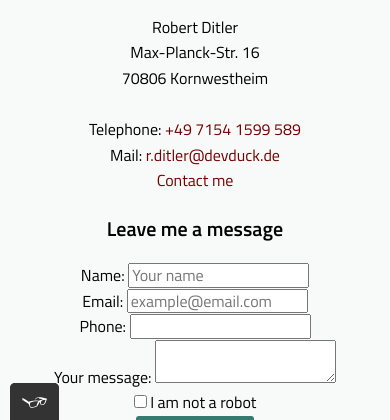
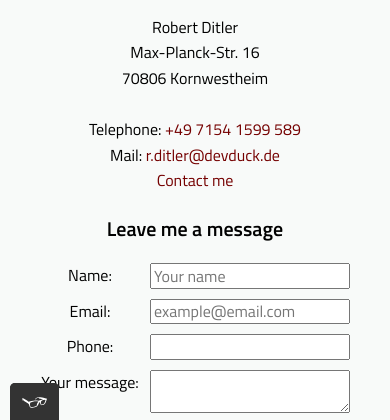
Before and after one commit to RobAtD/portfolio-website, a plain HTML site: page contact.html in a window 390 px wide. Shown: the part 422-842 px from the top of the page. Drawn offline with nearby package versions, Linux system fonts and the light colour scheme.

Commit message:
added divs for responsiveness for contact form

```diff
--- a/contact.html
+++ b/contact.html
@@ -2,7 +2,7 @@
 <html>
     <head>
         <meta charset="UTF-8" />
-    <meta name="viewport" content="width=device-width, initial-scale=1">
+        <meta name="viewport" content="width=device-width, initial-scale=1" />
         <link rel="shortcut icon" href="/img/Robs Place Favicon.png" />
         <!--Google Font -->
         <link rel="preconnect" href="https://fonts.googleapis.com" />
@@ -88,27 +88,46 @@
             <!-- Contact form -->
             <h2>Leave me a message</h2>
             <form action="" method="post" id="contact-form">
+                <div class="input-container">
                     <label class="standard-label" for="user-name">Name:</label>
                     <input
                         type="text"
                         id="user-name"
                         placeholder="Your name"
                         required
-        /><br />
-        <label class="standard-label" for="user-email">Email:</label>
+                    />
+                </div>
+                <div class="input-container">
+                    <label class="standard-label" for="user-email"
+                        >Email:</label
+                    >
                     <input
                         type="email"
                         id="user-email"
                         placeholder="example@email.com"
                         required
-        /><br />
-        <label class="standard-label" for="user-phone">Phone:</label>
-        <input type="tel" id="user-phone" pattern="\d{3}[\-]\d{3}[\-]\d{4}" /><br />
+                    />
+                </div>
+                <div class="input-container">
+                    <label class="standard-label" for="user-phone"
+                        >Phone:</label
+                    >
+                    <input
+                        type="tel"
+                        id="user-phone"
+                        pattern="\d{3}[\-]\d{3}[\-]\d{4}"
+                    />
+                </div>
+                <div class="input-container">
                     <label class="standard-label" for="contact-message"
                         >Your message:
                     </label>
-        <textarea maxlength="240" id="contact-message" required></textarea
-        ><br />
+                    <textarea
+                        maxlength="240"
+                        id="contact-message"
+                        required
+                    ></textarea>
+                </div>
                 <input id="robot" name="robot" type="checkbox" required />
                 <label for="robot">I am not a robot</label><br />
                 <input type="submit" value="Send message" />
```
Lines whose indentation alone changed are shown as unchanged.
